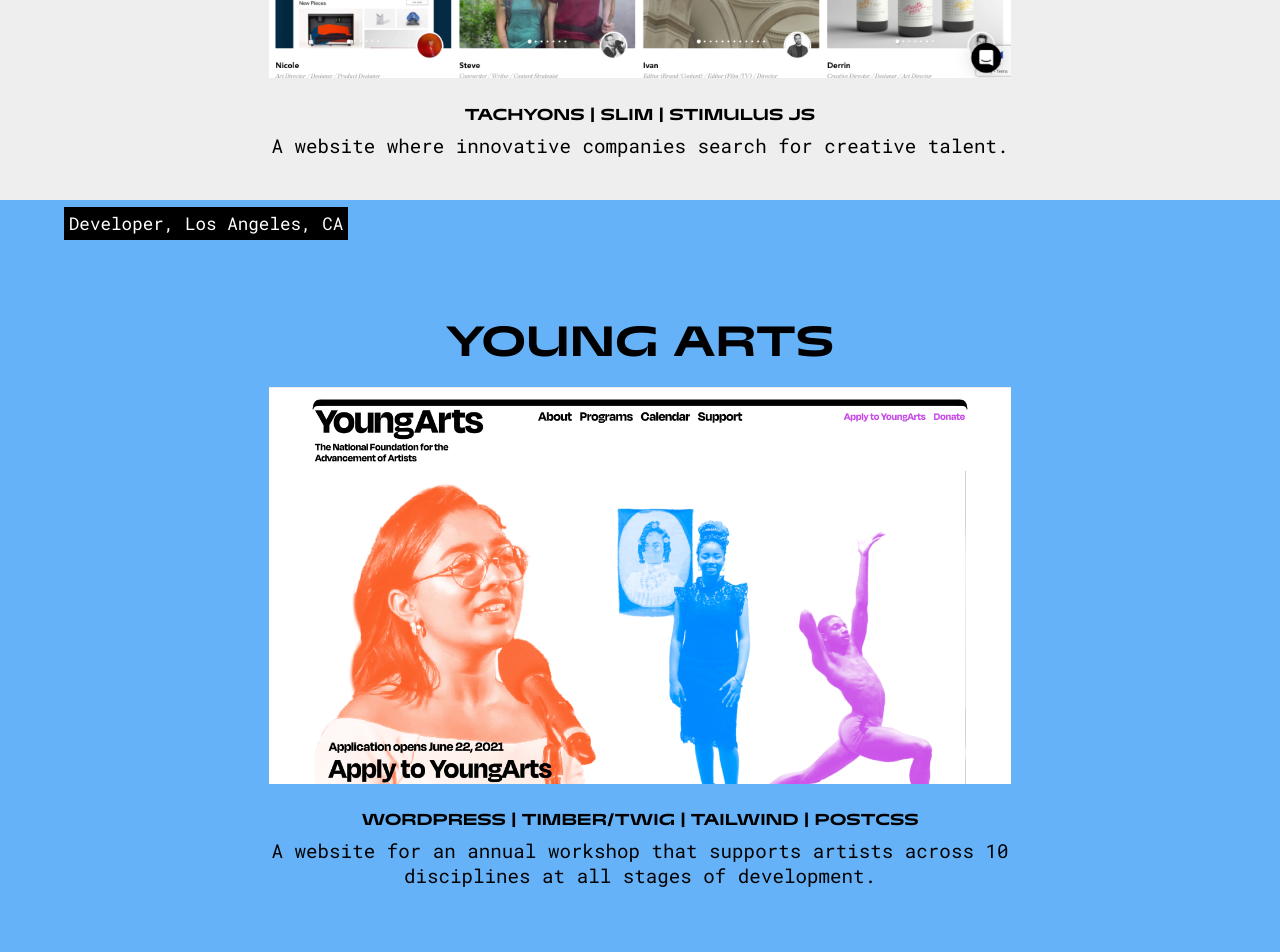
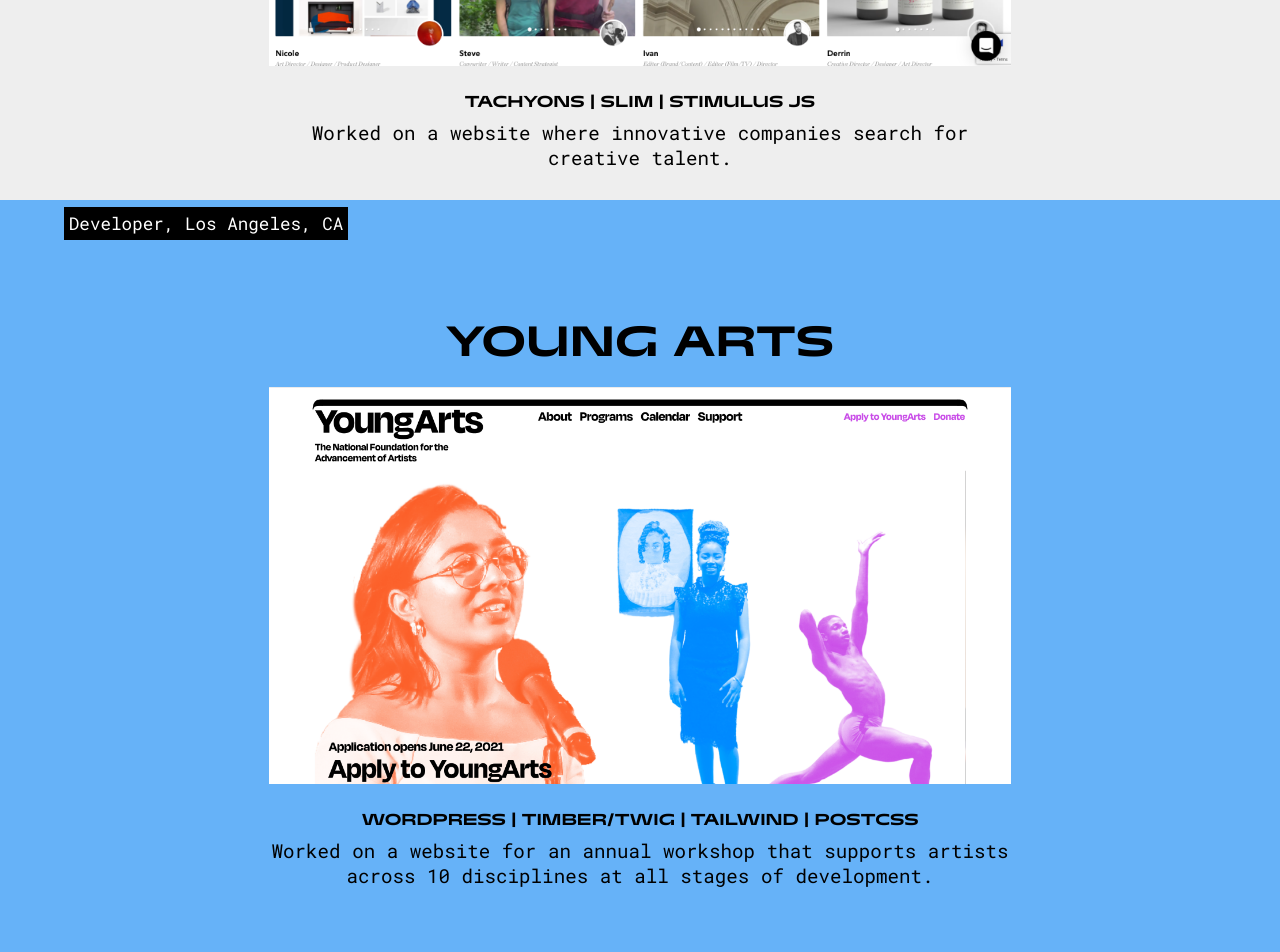
Before and after one commit to brentahrens1/brent-ahrens-new-portfolio, a React (Create React App) app: page / in a window 1280 px wide. Shown: the part 560-1512 px from the top of the page. Built offline with nearby package versions, Linux system fonts and the light colour scheme.

Commit message:
update project info

```diff
--- a/src/const/projects.js
+++ b/src/const/projects.js
@@ -14,7 +14,7 @@
     {
         title: "Working Not Working",
         img: wnw,
-        description: "A website where innovative companies search for creative talent.",
+        description: "Worked on a website where innovative companies search for creative talent.",
         link: "https://workingnotworking.com",
         linkTitle: "workingnotworking.com",
         background: "#EEEEEE",
@@ -25,7 +25,7 @@
     {
         title: "Young Arts",
         img: youngArts,
-        description: "A website for an annual workshop that supports artists across 10 disciplines at all stages of development.",
+        description: "Worked on a website for an annual workshop that supports artists across 10 disciplines at all stages of development.",
         link: "https://youngarts.org/",
         linkTitle: "youngarts.org",
         background: "#66B2F8",
@@ -36,7 +36,7 @@
     {
         title: "Getting Smart",
         img: gettingSmart,
-        description: "A website podcast that brings listeners some of the most informing, insightful and innovative strategies around education today.",
+        description: "Worked on a website for a podcast that brings listeners some of the most informing, insightful and innovative strategies around education today.",
         link: "https://www.gettingsmart.com",
         linkTitle: "gettingsmart.com",
         background: "#B03A32",
@@ -46,7 +46,7 @@
     {
         title: "Ace Hotel",
         img: aceHotel,
-        description: "A website for a chain of boutique hotels with locations across the country and abroad.",
+        description: "Worked on a website for a chain of boutique hotels with locations across the country and abroad.",
         link: "https://www.acehotel.com/",
         linkTitle: "acehotel.com",
         background: "#fff",
@@ -57,7 +57,7 @@
     {
         title: "Muir Hotel",
         img: muir,
-        description: "A website for a Marriott Autograph Collection boutique hotel in Halifax, Nova Scotia.",
+        description: "Worked on a website for a Marriott Autograph Collection boutique hotel in Halifax, Nova Scotia.",
         link: "https://muirhotel.com",
         linkTitle: "muirhotel.com",
         background: "#A5A3A7",
@@ -67,7 +67,7 @@
     {
         title: "Keen",
         img: keen,
-        description: "A website for a healtcare company that helps seniors navigate medicare",
+        description: "Built a website for a healtcare company that helps seniors navigate medicare",
         link: "https://www.choosekeen.com",
         linkTitle: "choosekeen.com",
         background: "#88A59A",
@@ -77,7 +77,7 @@
     {
         title: "Piopiko",
         img: piopiko,
-        description: "A website for a taquera in Kyoto, Japan.",
+        description: "Worked on a website for a taquera in Kyoto, Japan.",
         link: "https://www.piopiko.com/",
         linkTitle: "piopiko.com",
         background: "#EE7762",
@@ -87,7 +87,7 @@
     {
         title: "LA Kelly",
         img: lakelly,
-        description: "A website for a LA based Real Estate Agent.",
+        description: "Built website for a LA based Real Estate Agent.",
         link: "https://www.lakelly.com/",
         linkTitle: "lakelly.com",
         background: "#fff",
@@ -97,7 +97,7 @@
     {
         title: "Kins",
         img: kins,
-        description: "A website for a Physical Therapy company with a hybrid model of in-person and virtual care that makes physical therapy work for everyone.",
+        description: "Built a website for a Physical Therapy company with a hybrid model of in-person and virtual care that makes physical therapy work for everyone.",
         link: "https://kins.com/",
         linkTitle: "kins.com",
         background: "#EF8760",
@@ -107,7 +107,7 @@
     {
         title: "FLAGSHIP RTL",
         img: flagship,
-        description: "A website for a retail platform that partners with luxury brands to launch performance-driven stores.",
+        description: "Built website for a retail platform that partners with luxury brands to launch performance-driven stores.",
         link: "https://flagshiprtl.com/",
         linkTitle: "flagshiprtl.com",
         background: "#fff",
@@ -117,7 +117,7 @@
     {
         title: "Ace Reader",
         img: aceReader,
-        description: "A culture blog for all Ace Hotel properties.",
+        description: "Worked on a culture blog for all Ace Hotel properties.",
         link: "http://reader.acehotel.com/",
         linkTitle: "reader.acehotel.com",
         background: "#A5BFE0",
```
